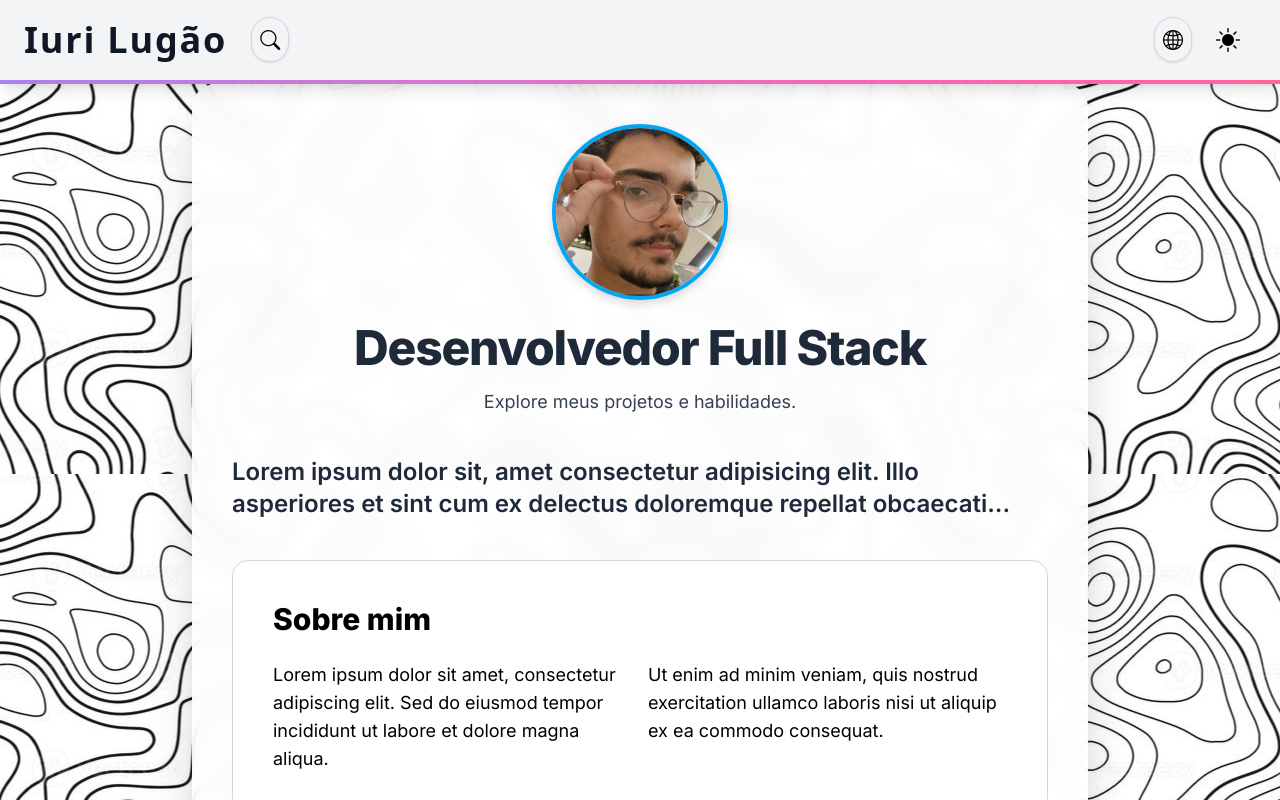
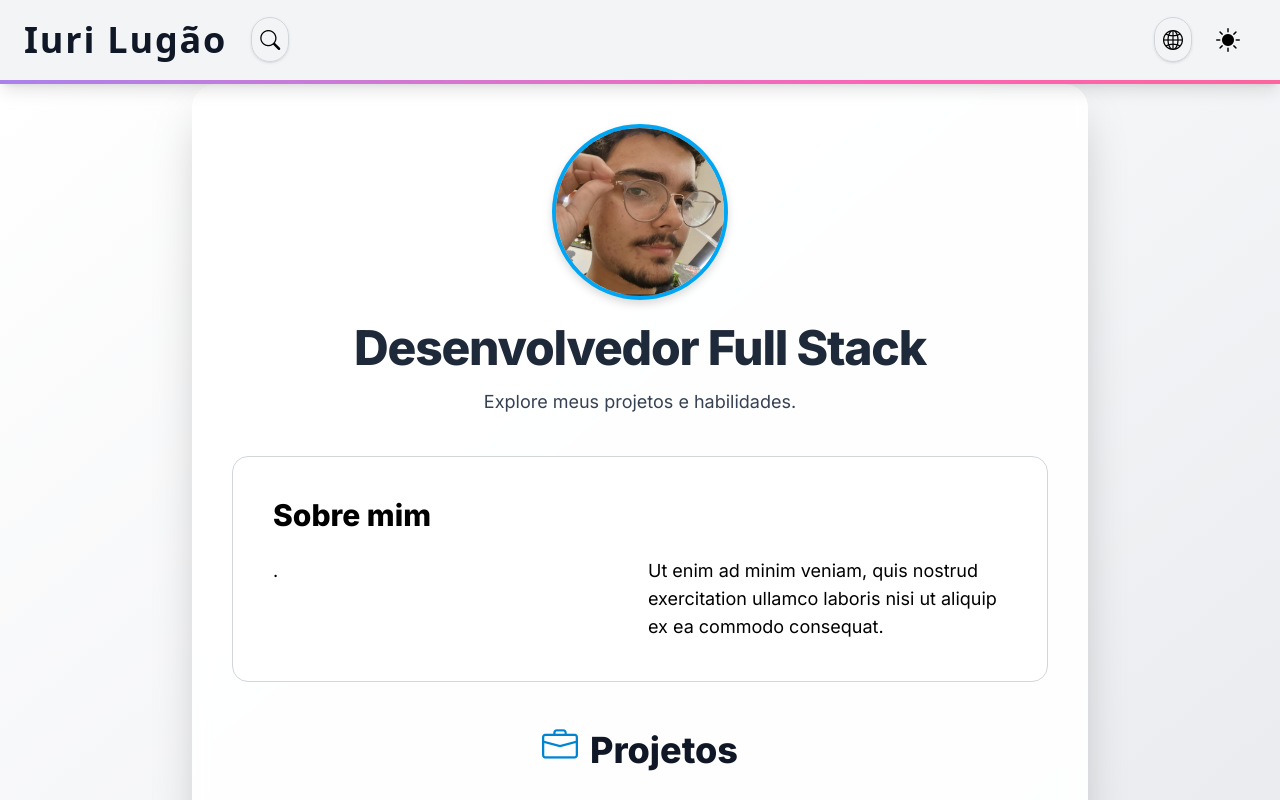
Before and after one commit to iurilugao01/Portfolio, a Vue app: page / in a window 1280 px wide. Shown: the top 800 px of the page. Built offline with nearby package versions, Linux system fonts and the light colour scheme.

Commit message:
general changes

```diff
--- a/src/components/TheTopBar.vue
+++ b/src/components/TheTopBar.vue
@@ -35,7 +35,7 @@ const props = defineProps<{
     </div>
 
     <div
-      class="h-1 w-full sticky bg-gradient-to-r from-indigo-400 via-pink-400 to-red-400 dark:from-indigo-600 dark:via-pink-500 dark:to-red-500 animate-gradient-x"
+      class="h-1 w-full bg-gradient-to-r from-indigo-400 via-pink-400 to-red-400 dark:from-indigo-600 dark:via-pink-500 dark:to-red-500 animate-gradient-x"
     ></div>
   </header>
 </template>
--- a/src/views/HomeView.vue
+++ b/src/views/HomeView.vue
@@ -32,7 +32,7 @@ onMounted(() => {
 
 <template>
   <div
-    class="min-h-screen bg-[url('/background.jpeg')] dark:bg-[url('/darkBackground.jpeg')] bg-center flex items-center justify-center px-4 flex-col"
+    class="min-h-screen bg-gradient-to-br from-white via-gray-100 to-gray-200 dark:from-gray-950 dark:via-gray-900 dark:to-black flex items-center justify-center px-4"
   >
     <div
       class="w-full max-w-4xl p-10 rounded-3xl shadow-2xl bg-white/90 dark:bg-gray-900/80 backdrop-blur-sm transition-all duration-500"
@@ -61,20 +61,20 @@ onMounted(() => {
         </p>
       </div>
 
-      <span
+      <!-- <span
         class="block text-xl md:text-2xl font-semibold text-gray-800 dark:text-gray-100 mb-10"
         data-aos="fade-up"
         data-aos-delay="200"
       >
         Lorem ipsum dolor sit, amet consectetur adipisicing elit. Illo
         asperiores et sint cum ex delectus doloremque repellat obcaecati...
-      </span>
+      </span> -->
 
       <div class="space-y-10">
         <div data-aos="fade-up" data-aos-delay="300">
           <BaseLayout
             title="Sobre mim"
-            content1="Lorem ipsum dolor sit amet, consectetur adipiscing elit. Sed do eiusmod tempor incididunt ut labore et dolore magna aliqua."
+            content1="."
             content2="Ut enim ad minim veniam, quis nostrud exercitation ullamco laboris nisi ut aliquip ex ea commodo consequat."
           />
         </div>
```
